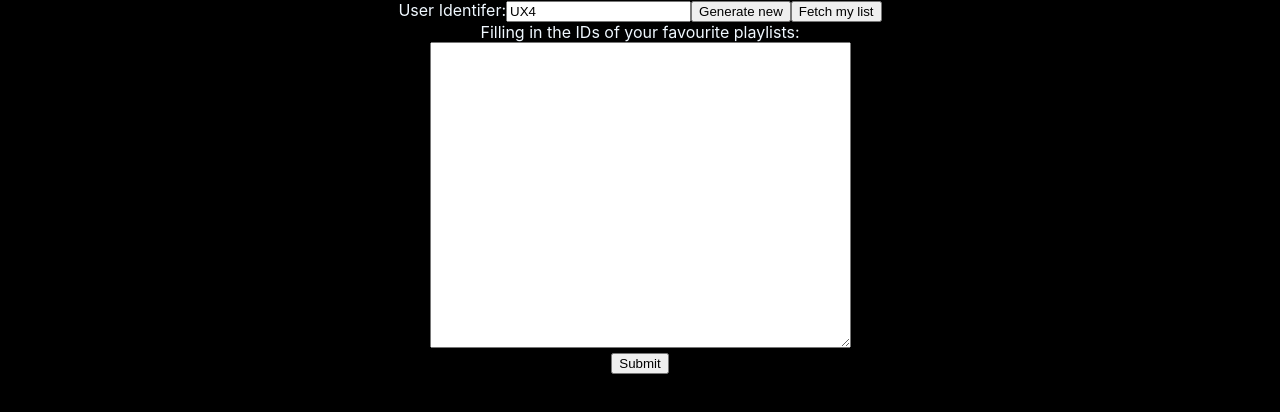
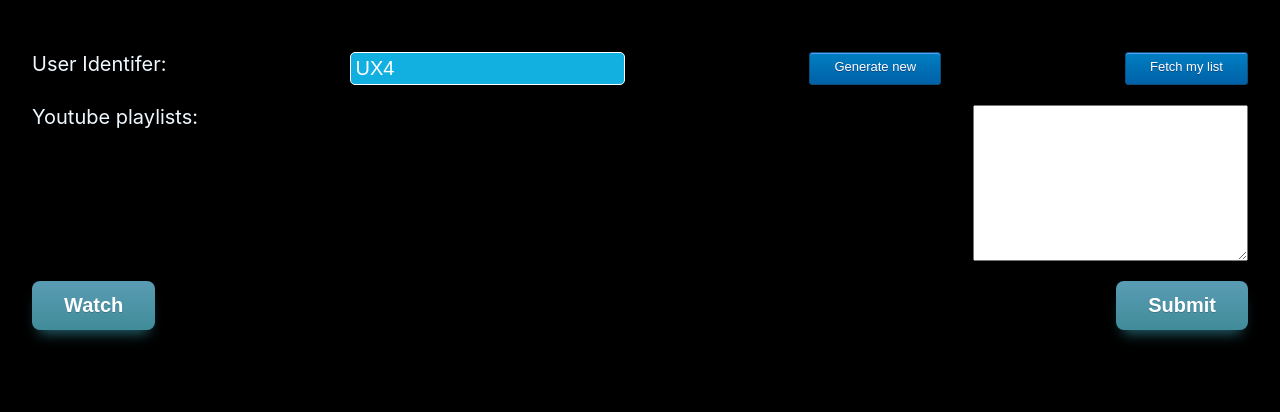
Before and after one commit to hex0cter/youtube-explicit, a React (Create React App) app: page /admin in a window 1280 px wide. Shown: the top 412 px of the page. Built offline with nearby package versions, Linux system fonts and the light colour scheme; no server answers.

Commit message:
UI improvement

```diff
--- a/src/components/Admin/index.js
+++ b/src/components/Admin/index.js
@@ -52,14 +52,32 @@ class Admin extends React.Component {
 
   render() {
     return <div className={styles.Admin}>
-      User Identifer:
-      <input type="input" name="userIdentifier" value={this.props.userIdentifier} onChange={this.changeUserIdentifier} />
-      <button onClick={this.generateNewUserIdentifier}>Generate new</button>
-      <button onClick={this.fetchPlaylists}>Fetch my list</button><br/>
-      Filling in the IDs of your favourite playlists:<br/>
-      <textarea rows="20" cols="50" onChange={this.updatePlaylists} value={this.props.playlists.join('\n')} />
-      <br/>
-      <button onClick={this.submitPlaylists}>Submit</button>
+      <div className={styles.UserIdentifier}>
+        <div className={styles.UserIdentifierTitle}>
+          User Identifer:
+        </div>
+        <div className={styles.UserIdentifierInput}>
+          <input type="text" className={styles.InputText} name="userIdentifier" value={this.props.userIdentifier} onChange={this.changeUserIdentifier} />
+        </div>
+        <div className={styles.smallButton} onClick={this.generateNewUserIdentifier}>
+          Generate new
+        </div>
+        <div className={styles.smallButton} onClick={this.fetchPlaylists}>Fetch my list</div>
+      </div>
+      <div className={styles.Playlists}>
+        <div className={styles.PlaylistsTitle}>
+          Youtube playlists:<br/>
+        </div>
+        <div>
+          <textarea rows="10" cols="34" onChange={this.updatePlaylists} value={this.props.playlists.join('\n')} />
+        </div>
+      </div>
+      <div className={styles.Submit}>
+        <div className={styles.myButton} onClick={() => {window.location = '/'}}>Watch</div>
+        <div className={styles.myButton} onClick={this.submitPlaylists}>
+          Submit
+        </div>
+      </div>
     </div>
   }
 }
--- a/src/components/Admin/index.module.css
+++ b/src/components/Admin/index.module.css
@@ -1,3 +1,106 @@
 .Admin {
   color: aliceblue;
+  padding: 2em;
 }
+
+.UserIdentifier {
+  font-size: 20px;
+  padding: 1em 0 1em 0;
+  display: flex;
+  justify-content: space-between;
+  flex-wrap: wrap;
+}
+
+.Playlists {
+  display: flex;
+  justify-content: space-between;
+  flex-wrap: wrap;
+}
+
+.PlaylistsTitle {
+  font-size: 20px;
+}
+
+.Submit {
+  display: flex;
+  padding-top: 1em;
+  justify-content: space-between;
+}
+
+textarea {
+  outline: none;
+  font-size: 13px;
+  font-weight: bold;
+  font-family: Verdana, Arial, Helvetica, sans-serif;
+}
+
+.InputText {
+  font-size:20px;
+  border: 1px solid white;
+  border-radius: 5px;
+  color: white;
+  background: #11b0e0;
+  padding: 4px;
+}
+
+@media screen and (max-width: 540px) {
+  .InputText {
+    font-size:20px;
+    margin: 0.5em 0 0.5em 0;
+    border-radius: 5px;
+  }
+}
+
+.Buttons {
+  display: flex;
+}
+
+.myButton {
+	box-shadow: 0px 10px 14px -7px #276873;
+	background:linear-gradient(to bottom, #599bb3 5%, #408c99 100%);
+	background-color:#599bb3;
+	border-radius:8px;
+	display:inline-block;
+	cursor:pointer;
+	color:#ffffff;
+	font-family:Arial;
+	font-size:20px;
+	font-weight:bold;
+	padding:13px 32px;
+	text-decoration:none;
+	text-shadow:0px 1px 0px #3d768a;
+}
+
+.myButton:hover {
+	background:linear-gradient(to bottom, #408c99 5%, #599bb3 100%);
+	background-color:#408c99;
+}
+
+.myButton:active {
+	position:relative;
+	top:1px;
+}
+
+.smallButton {
+	box-shadow:inset 0px 1px 0px 0px #54a3f7;
+	background:linear-gradient(to bottom, #007dc1 5%, #0061a7 100%);
+	background-color:#007dc1;
+	border-radius:3px;
+	border:1px solid #124d77;
+	display:inline-block;
+	cursor:pointer;
+	color:#ffffff;
+	font-family:Arial;
+	font-size:13px;
+	padding:6px 24px;
+	text-decoration:none;
+	text-shadow:0px 1px 0px #154682;
+}
+.smallButton:hover {
+	background:linear-gradient(to bottom, #0061a7 5%, #007dc1 100%);
+	background-color:#0061a7;
+}
+.smallButton:active {
+	position:relative;
+	top:1px;
+}
--- a/src/components/Playback/index.js
+++ b/src/components/Playback/index.js
@@ -57,9 +57,12 @@ class Playback extends React.Component {
       return (
         <div className={styles.AppDescriptor}>
           <div className={styles.AppTitle}>YouTube Explicit<br/></div>
-          <div>
-            <input type='input' value={this.props.userIdentifier} onChange={this.editingUserIdentifier} placeholder='User identifier' />
-            <button onClick={this.updateUserIdentifier}>Update</button>
+          <div className={styles.UserIdentifier}>
+            <div className={styles.UserIdentifierInput}>
+              <input type='text' className={styles.InputText} value={this.props.userIdentifier} onChange={this.editingUserIdentifier} placeholder='User identifier' />
+            </div>
+            <div className={styles.myButton} onClick={this.updateUserIdentifier}>Update</div>
+            <div className={styles.myButton} onClick={() => {window.location = '/admin'}}>?</div>
           </div>
         </div>
       )
--- a/src/components/Playback/index.module.css
+++ b/src/components/Playback/index.module.css
@@ -22,14 +22,60 @@
   margin-left: 1em;
 }
 
+.UserIdentifier {
+  display: flex;
+  justify-content: center;
+}
+
+.Buttons {
+  display: flex;
+}
+
+.InputText {
+  border-radius: 4px;
+  padding: 12px;
+  width: calc(100% + -40px);
+}
+
+.myButton {
+	box-shadow: 0px 10px 14px -7px #276873;
+	background:linear-gradient(to bottom, #599bb3 5%, #408c99 100%);
+	background-color:#599bb3;
+	border-radius:8px;
+	display:inline-block;
+	cursor:pointer;
+	color:#ffffff;
+	font-family:Arial;
+	font-size:20px;
+	font-weight:bold;
+	padding:13px 32px;
+	text-decoration:none;
+  text-shadow:0px 1px 0px #3d768a;
+  margin: 0.2em;
+}
+
+.myButton:hover {
+	background:linear-gradient(to bottom, #408c99 5%, #599bb3 100%);
+	background-color:#408c99;
+}
+
+.myButton:active {
+	position:relative;
+	top:1px;
+}
+
 @media screen and (min-width: 500px) {
   .AppTitle {
     font-size: 40px;
   }
 
+  .UserIdentifierInput {
+    padding-right: 2em;
+  }
+
   .AppDescriptor button {
     font-size: 20px;
-    background-color: #4CAF50; /* Green */
+    background-color: #4CAF50;
     border: none;
     color: white;
     padding: 15px 32px 15px 32px;
@@ -47,3 +93,11 @@
     display: inline-block;
   }
 }
+
+@media screen and (max-width: 500px) {
+    .UserIdentifier {
+      display: flex;
+      flex-direction: column;
+      justify-content: center;
+    }
+  }
```
